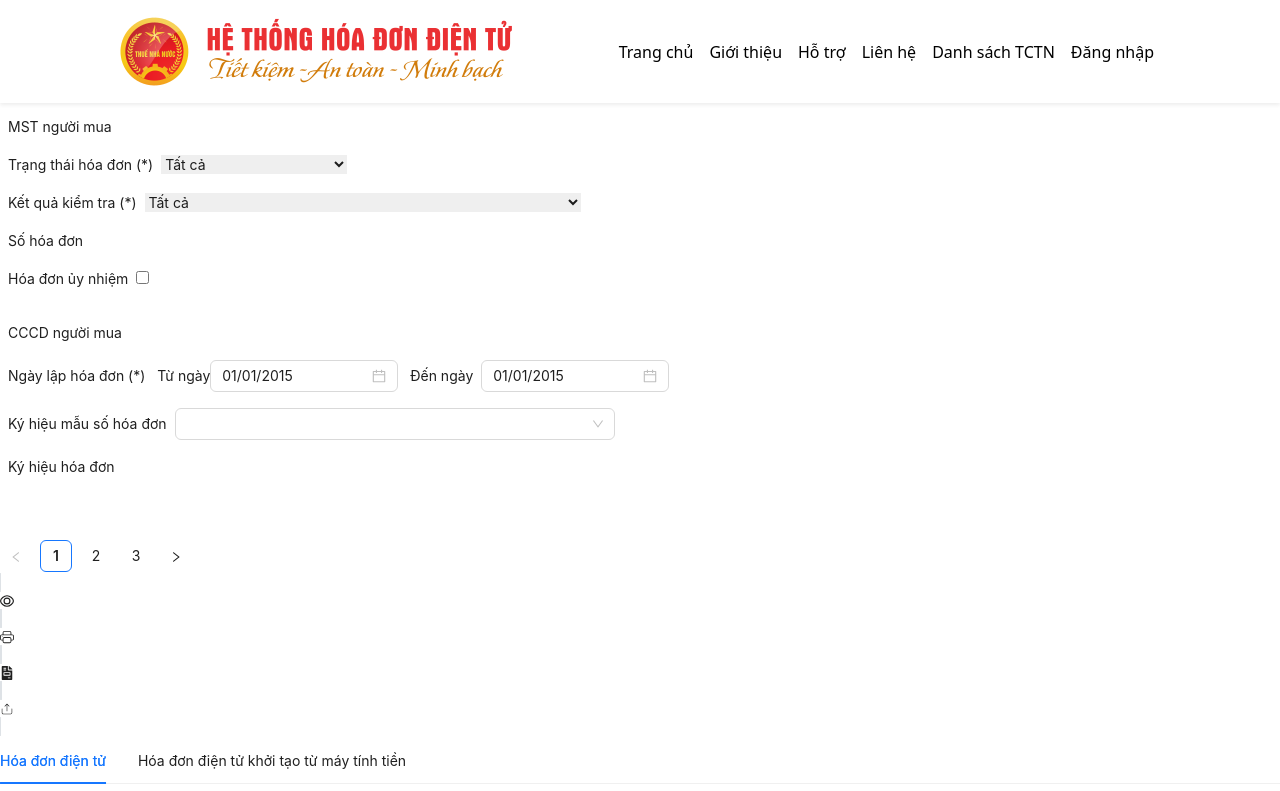
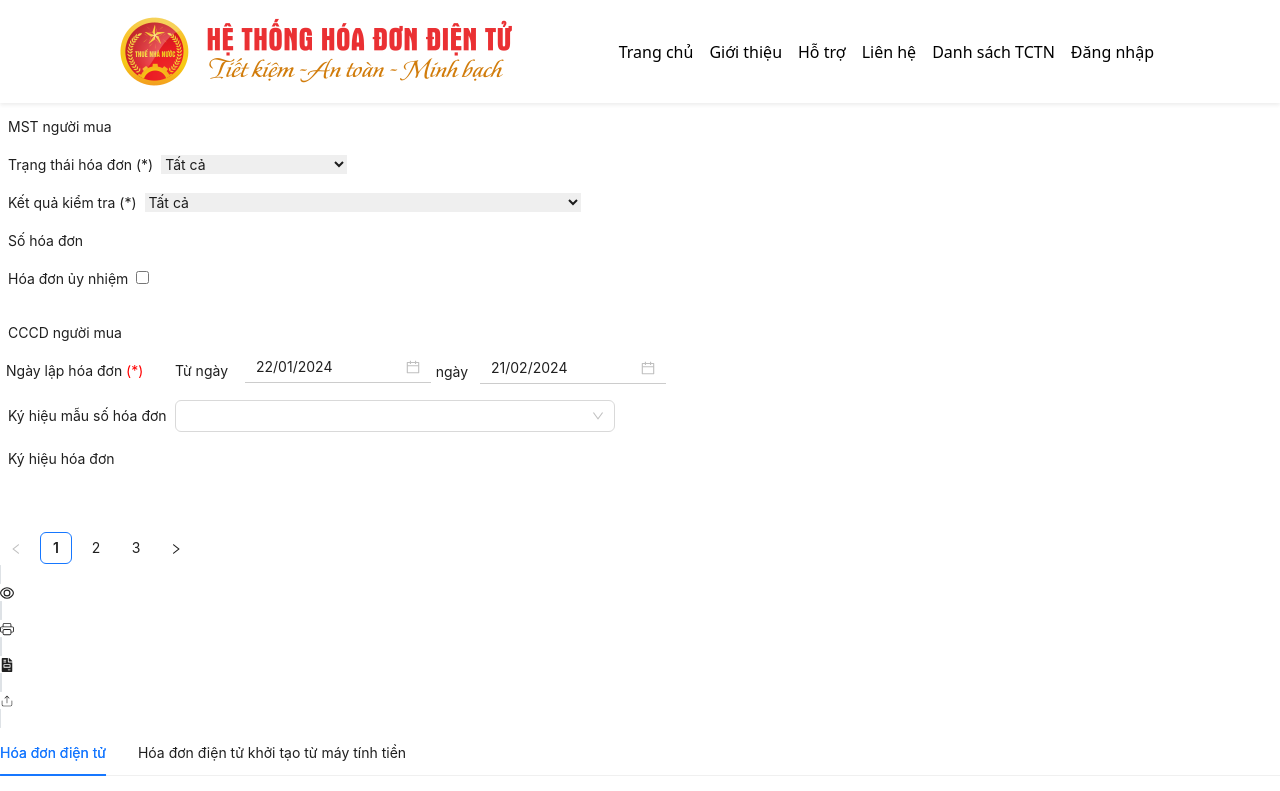
Before and after one commit to Tiepdontcare7/hoadondientu_template, a React (Vite) app: page /check-bill in a window 1280 px wide. Shown: the top 791 px of the page. Built offline with nearby package versions, Linux system fonts and the light colour scheme.

Commit message:
update date format

```diff
--- a/package.json
+++ b/package.json
@@ -31,6 +31,6 @@
     "eslint-plugin-react-refresh": "^0.4.5",
     "postcss": "^8.4.35",
     "tailwindcss": "^3.4.1",
-    "vite": "^5.1.0"
+    "vite": "^5.1.4"
   }
 }
--- a/src/components/bill/BillOfSale.jsx
+++ b/src/components/bill/BillOfSale.jsx
@@ -92,12 +92,92 @@ const BillOfSale = () => {
                             <input id='nmcccd' className="w-[70%] border-b ml-5 " />
                         </div>
                         <div className="my-3">
-                            <label className="w-[25%]  px-2">Ngày lập hóa đơn (*)
-                            </label>
+                            {/* <label className="w-[25%]  px-2">Ngày lập hóa đơn (*)
+                            </label> */}
+                            {/* <label className="w-[25%]  px-2">Ngày lập hóa đơn&nbsp;<span style={{ color: 'red' }}>(*)</span></label>
                             <span className='mr-2' id='tngay'> Từ ngày</span>
-                            <DatePicker defaultValue={dayjs('01/01/2015', dateFormatList[0])} format={dateFormatList} />
+                            <DatePicker style={{ borderBottom: '1px solid #ccc',  // Border bottom
+                                                borderLeft: 'none',               // No left border
+                                                borderRight: 'none',              // No right border
+                                                borderTop: 'none',                // No top border
+                                                borderRadius: '0'                 // No border radius
+                                                }} defaultValue={dayjs().subtract(30, 'days')} format={dateFormatList} />
                             <span className='mx-2' id='dngay'> Đến ngày</span>
-                            <DatePicker defaultValue={dayjs('01/01/2015', dateFormatList[0])} format={dateFormatList} />
+                            <DatePicker style={{ borderBottom: '1px solid #ccc',  // Border bottom
+                                                borderLeft: 'none',               // No left border
+                                                borderRight: 'none',              // No right border
+                                                borderTop: 'none',                // No top border
+                                                borderRadius: '0'                 // No border radius
+                                                }} defaultValue={dayjs()} format={dateFormatList} /> */}
+                            <div className="ant-row">
+                                {/* Label cho Ngày lập hóa đơn */}
+                                <div className="ant-col ant-col-6 Form__ColLabel-sc-9ty27c-0 dQoyFl" style={{ paddingLeft: 6, paddingRight: 6}}>
+                                    <label>Ngày lập hóa đơn&nbsp;<span style={{ color: 'red' }}>(*)</span></label>
+                                </div>
+
+                                {/* Phần chọn Từ ngày và Đến ngày */}
+                                <div className="ant-col ant-col-18" style={{ paddingLeft: 175, paddingRight: 6, }}>
+                                    {/* Hàng chứa Từ ngày */}
+                                    <div className="ant-row" style={{marginTop: "-22px"}}>
+                                        <div className="ant-col ant-col-8 Form__ColLabel-sc-9ty27c-0 dQoyFl">
+                                            <label>Từ ngày</label>
+                                        </div>
+                                        <div className="ant-col ant-col-16" style={{paddingLeft: 70,marginTop: "-30px"}}>
+                                            <div className="ant-row ant-form-item Form__NoMarginBottomItem-sc-9ty27c-1 dpgfQK">
+                                                <div className="ant-col ant-form-item-control-wrapper">
+                                                    <div className="ant-form-item-control has-success">
+                                                        <span className="ant-form-item-children">
+                                                            {/* DatePicker cho Từ ngày */}
+                                                            <span id="tngay" className="DatePicker__BorderBottomDatePicker-sc-1aaey2t-4 csgOby ant-calendar-picker">
+                                                                <div>
+                                                                    <DatePicker style={{
+                                                                        borderBottom: '1px solid #ccc',  // Đường line dưới
+                                                                        borderLeft: 'none',               // Không có đường line bên trái
+                                                                        borderRight: 'none',              // Không có đường line bên phải
+                                                                        borderTop: 'none',                // Không có đường line phía trên
+                                                                        borderRadius: '0'                 // Không có đường cong
+                                                                    }} defaultValue={dayjs().subtract(30, 'days')} format={dateFormatList}/>
+                                                                </div>
+                                                            </span>
+                                                        </span>
+                                                    </div>
+                                                </div>
+                                            </div>
+                                        </div>
+                                    </div>
+
+                                    {/* Hàng chứa Đến ngày */}
+                                    <div className="ant-row"style={{ paddingLeft: 230, paddingRight: 6 }}>
+                                        <div className="ant-col ant-col-8 Form__ColLabel-sc-9ty27c-0 dQoyFl" style={{marginTop: "-22px"}}>
+                                            <label>Đến ngày</label>
+                                        </div>
+                                        <div className="ant-col ant-col-16" style={{paddingLeft: 75,marginTop: "-30px"}}>
+                                            <div className="ant-row ant-form-item Form__NoMarginBottomItem-sc-9ty27c-1 dpgfQK">
+                                                <div className="ant-col ant-form-item-control-wrapper">
+                                                    <div className="ant-form-item-control has-success">
+                                                        <span className="ant-form-item-children">
+                                                            {/* DatePicker cho Đến ngày */}
+                                                            <span id="dngay" className="DatePicker__BorderBottomDatePicker-sc-1aaey2t-4 csgOby ant-calendar-picker">
+                                                                <div>
+                                                                    <DatePicker style={{
+                                                                        borderBottom: '1px solid #ccc',  // Đường line dưới
+                                                                        borderLeft: 'none',               // Không có đường line bên trái
+                                                                        borderRight: 'none',              // Không có đường line bên phải
+                                                                        borderTop: 'none',                // Không có đường line phía trên
+                                                                        borderRadius: '0'                 // Không có đường cong
+                                                                    }} defaultValue={dayjs()} format={dateFormatList} />
+                                                                </div>
+                                                            </span>
+                                                        </span>
+                                                    </div>
+                                                </div>
+                                            </div>
+                                        </div>
+                                    </div>
+                                </div>
+                            </div>
+
+
                         </div>
                         <div>
                             <label className="w-[25%]  px-2">Ký hiệu mẫu số hóa đơn</label>
```
Also changed, not shown: 2 other files (tests, documents, lock files or other folders).
